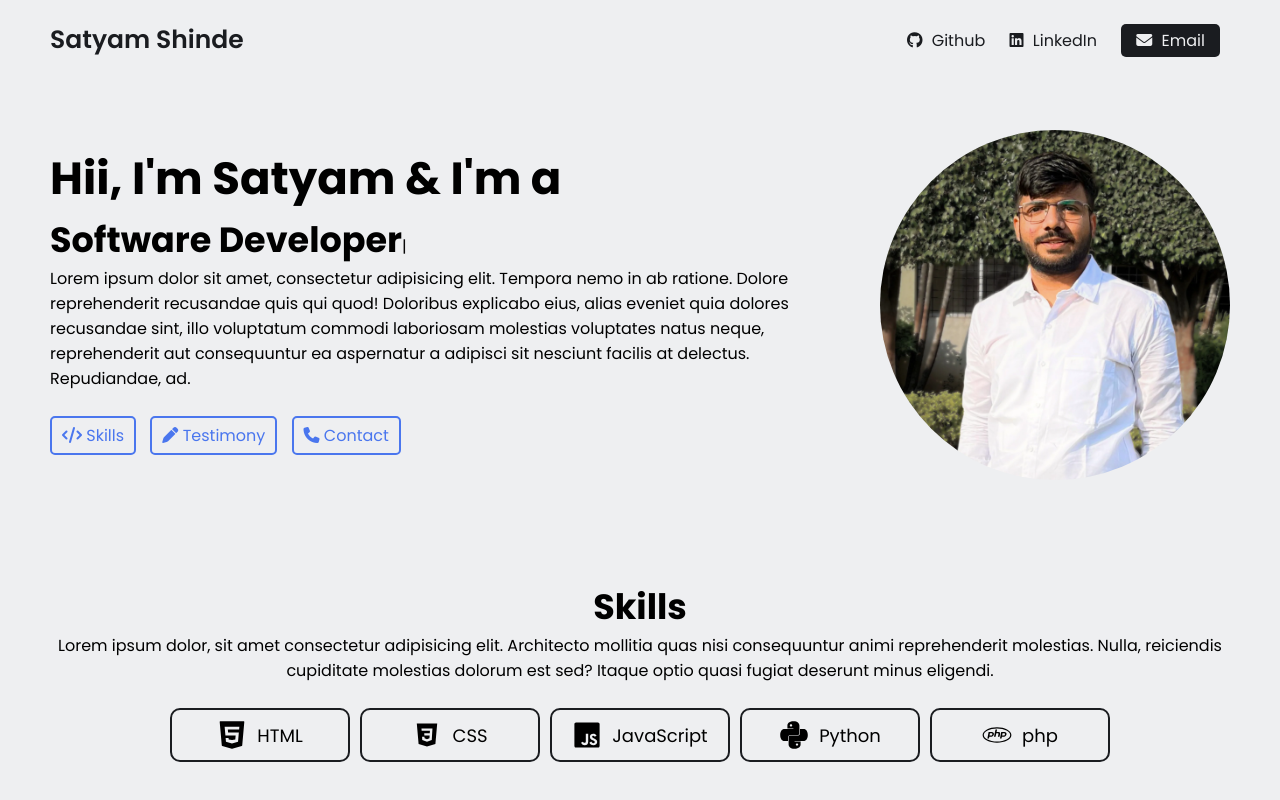
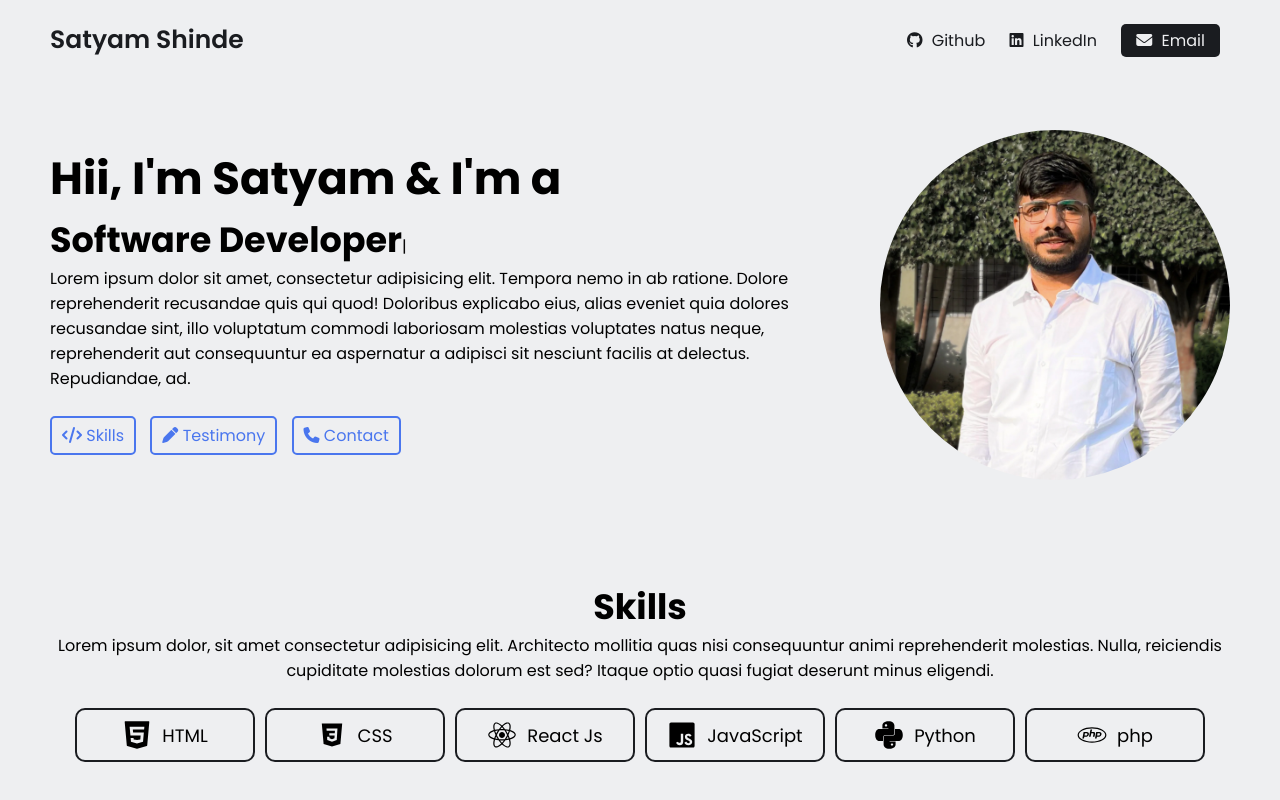
Before and after one commit to Satyam-Shinde/PRODIGY_WD_04, a plain HTML site: page index.html in a window 1280 px wide. Shown: the top 800 px of the page. Drawn offline with nearby package versions, Linux system fonts and the light colour scheme.

Commit message:
Deleted Unwanted files

```diff
--- a/index.html
+++ b/index.html
@@ -123,6 +123,15 @@
           </div>
           <div class="cell">
             <img
+              src="./images/icons/reactIcon.svg"
+              alt="reactIcon"
+              width="30px"
+              height="30px"
+            />
+            <span>React Js</span>
+          </div>
+          <div class="cell">
+            <img
               src="./images/icons/jsIcon.svg"
               alt="jsIcon"
               width="30px"
```
Also changed, not shown: images/icons/emailIcon.gif (deleted), images/icons/githubIcon.svg (deleted), images/icons/gmailIcon.svg (deleted), images/icons/linkedInIcon.svg (deleted).
